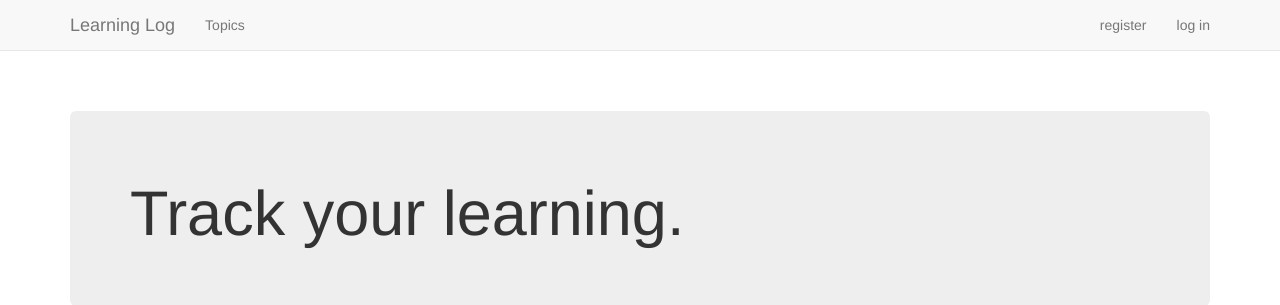
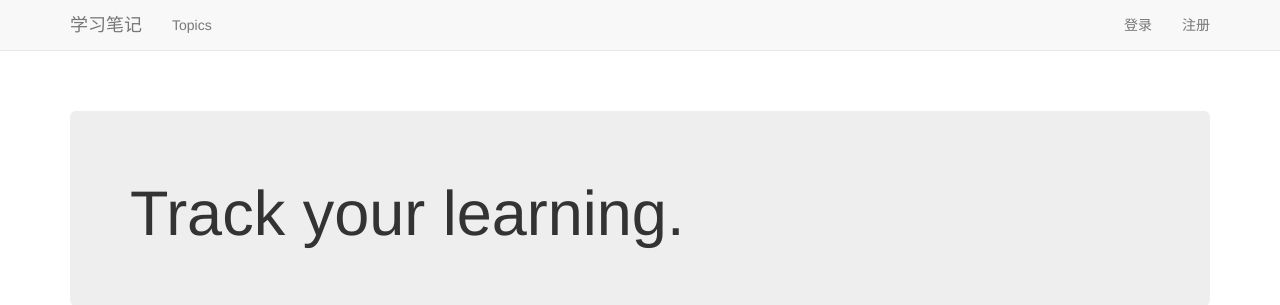
Before and after one commit to zt19994/learning_log, a Django app: template learning_logs/templates/learning_logs/index.html in a window 1280 px wide. Shown: the top 305 px of the page. Run offline with Django 3.2, Linux system fonts and the light colour scheme; the template is opened without the code that fills it, so the values that code supplies are empty; some libraries are stand-ins or nearby versions.

Commit message:
base.html

```diff
--- a/learning_logs/templates/learning_logs/base.html
+++ b/learning_logs/templates/learning_logs/base.html
@@ -7,7 +7,7 @@
     <meta http-equiv="X-UA-Compatible" content="IE=edge">
     <meta name="viewport" content="width=device-width, initial-scale=1">
 
-    <title>Learning Log</title>
+    <title>学习笔记</title>
     {% bootstrap_css %}
     {% bootstrap_javascript %}
 
@@ -23,7 +23,7 @@
                 aria-expanded="false" aria-contrals="navbar">
             </button>
             <a class="navbar-brand" href="{% url 'learning_logs:index' %}">
-                Learning Log</a>
+                学习笔记</a>
         </div>
 
         <div id="navbar" class="navbar-collapse collapse">
@@ -33,11 +33,11 @@
 
             <ul class="nav navbar-nav navbar-right">
                 {% if user.is_authenticated %}
-                    <li><a>Hello, {{ user.username }}.</a></li>
-                    <li><a href="{% url 'users:logout' %}">log out</a></li>
+                    <li><a>你好, {{ user.username }}.</a></li>
+                    <li><a href="{% url 'users:logout' %}">注销</a></li>
                 {% else %}
-                    <li><a href="{% url 'users:register' %}">register</a></li>
-                    <li><a href="{% url 'users:login' %}">log in</a></li>
+                    <li><a href="{% url 'users:register' %}">登录</a></li>
+                    <li><a href="{% url 'users:login' %}">注册</a></li>
                 {% endif %}
             </ul>
         </div><!--/.nav-collapse-->
```
